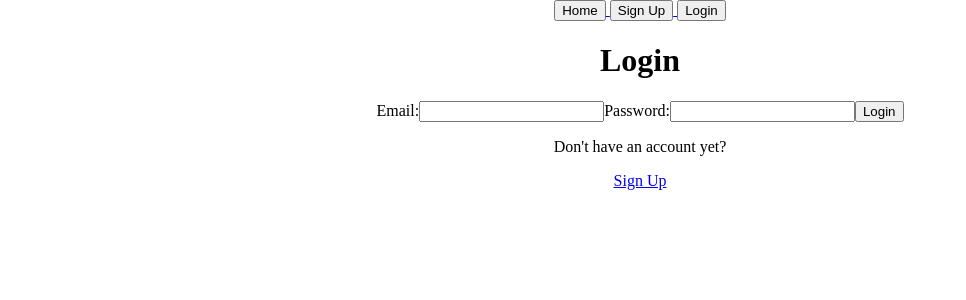
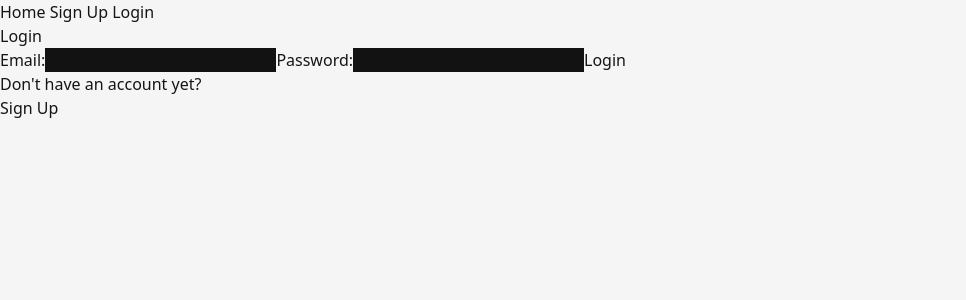
Before and after one commit to Jojocg/Sansofe-Project-frontend, a React (Create React App) app: page /login in a window 1280 px wide. Shown: the top 300 px of the page, without its empty margins (0-966 px from the left). Built offline with nearby package versions, Linux system fonts and the light colour scheme; no server answers.

Commit message:
daisyui starts working

```diff
--- a/package.json
+++ b/package.json
@@ -36,6 +36,8 @@
   "devDependencies": {
     "@testing-library/jest-dom": "^6.6.3",
     "@testing-library/react": "^16.2.0",
-    "@testing-library/user-event": "^14.6.1"
+    "@testing-library/user-event": "^14.6.1",
+    "daisyui": "^4.12.24",
+    "tailwindcss": "^3.4.17"
   }
 }
--- a/public/index.html
+++ b/public/index.html
@@ -1,5 +1,5 @@
 <!DOCTYPE html>
-<html lang="en">
+<html lang="en" data-theme="forest">
   <head>
     <meta charset="utf-8" />
     <link rel="icon" href="%PUBLIC_URL%/favicon.ico" />
--- a/src/App.css
+++ b/src/App.css
@@ -1,3 +1,3 @@
-.App {
+/* .App {
   text-align: center;
-}
+} */
--- a/src/index.css
+++ b/src/index.css
@@ -1,3 +1,7 @@
-body {
+@tailwind base;
+@tailwind components;
+@tailwind utilities;
+
+/* body {
   margin: 0;
-}
+} */
--- a/src/pages/HomePage/HomePage.jsx
+++ b/src/pages/HomePage/HomePage.jsx
@@ -4,6 +4,7 @@ function HomePage() {
   return (
     <div>
       <h1>Home page</h1>
+      <button className="btn btn-primary">Primary</button>
     </div>
   );
 }
--- /dev/null
+++ b/tailwind.config.js
@@ -0,0 +1,22 @@
+/** @type {import('tailwindcss').Config} */
+module.exports = {
+  content: [
+    "./src/**/*.{js,jsx,ts,tsx}",
+  ],
+  theme: {
+    extend: {},
+  },
+  plugins: [
+    require('daisyui'),
+  ],
+  daisyui: {
+    themes: [
+      {
+        forest: {
+          ...require("daisyui/src/theming/themes")["forest"],
+          "base-100": "#F5F5F5" //WhiteSmoke
+        },
+      },
+    ],
+  },
+}
```
Also changed, not shown: 1 other file (tests, documents, lock files or other folders).
